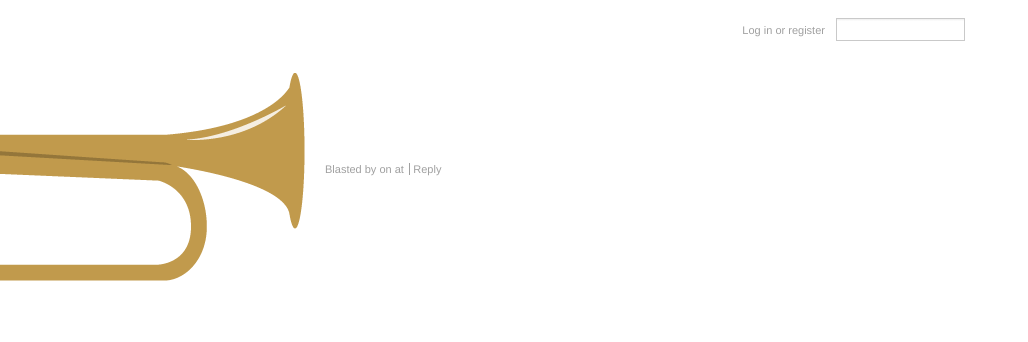
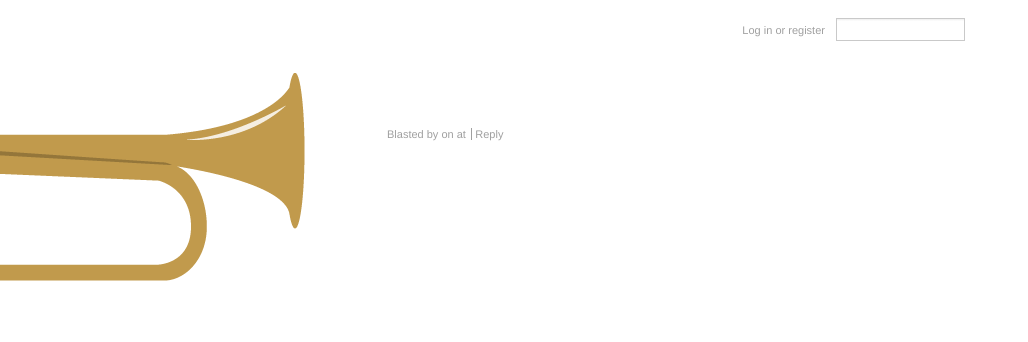
Before and after one commit to simonw/bugle_project, a Django app: template bugle_project/templates/blast.html in a window 1280 px wide. Shown: the top 342 px of the page, without its empty margins (0-1028 px from the left). Run offline with Django 3.2, Linux system fonts and the light colour scheme; the template is opened without the code that fills it, so the values that code supplies are empty.

Commit message:
Fix individual blast positioning.

```diff
--- a/bugle_project/static/css/main.css
+++ b/bugle_project/static/css/main.css
@@ -198,7 +198,7 @@
     top:                    0;
 }
 #blasts.solo {
-    margin:                 100px 0;
+    margin-top:             65px;
 }
 #blasts.solo div p {
     font-size:              48px;
```
